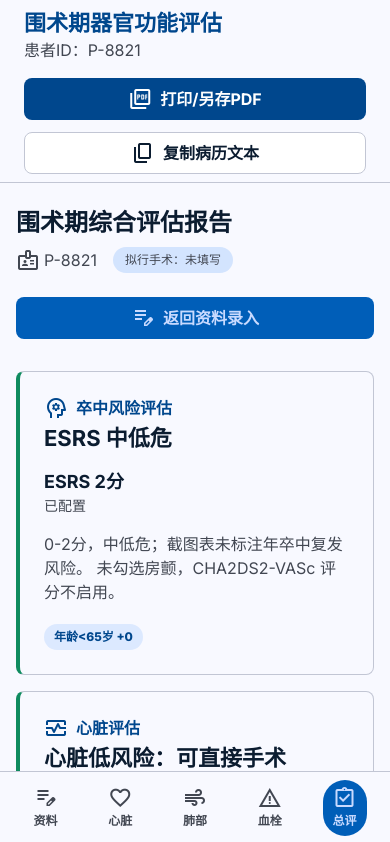
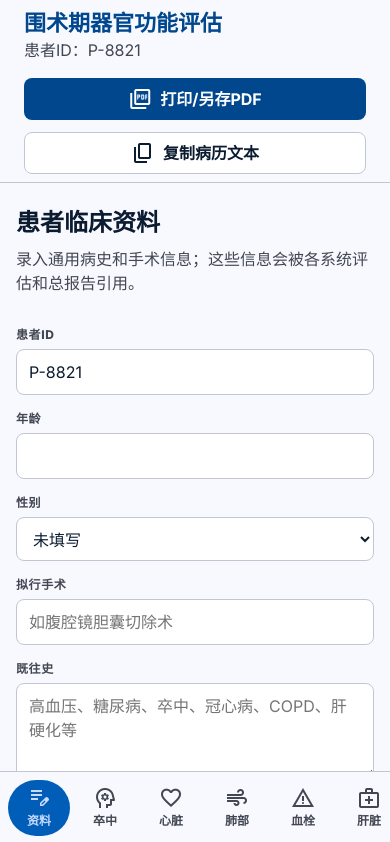
Before and after one commit to adelezou343/periop, a React (Vite) app: page / in a window 390 px wide. Shown: the top 842 px of the page. Built offline with nearby package versions, Linux system fonts and the light colour scheme.

Commit message:
Improve mobile flow and concise summary

```diff
--- a/src/main.tsx
+++ b/src/main.tsx
@@ -24,7 +24,7 @@ function Icon({ name }: { name: string }) {
 }
 
 function App() {
-  const [activeView, setActiveView] = useState<AssessmentId>("summary");
+  const [activeView, setActiveView] = useState<AssessmentId>("clinical");
   const [patient, setPatient] = useState<PatientProfile>(initialPatient);
   const [inputs, setInputs] = useState<Record<string, Record<string, string | boolean>>>({});
   const [copyState, setCopyState] = useState("复制病历文本");
@@ -124,9 +124,11 @@ function App() {
       <nav className="mobileNav no-print">
         {[
           { id: "clinical" as AssessmentId, label: "资料", icon: "edit_note" },
+          { id: "stroke" as AssessmentId, label: "卒中", icon: "psychology" },
           { id: "cardiac" as AssessmentId, label: "心脏", icon: "favorite" },
           { id: "pulmonary" as AssessmentId, label: "肺部", icon: "air" },
           { id: "thrombosis" as AssessmentId, label: "血栓", icon: "warning" },
+          { id: "liver" as AssessmentId, label: "肝脏", icon: "medical_services" },
           { id: "summary" as AssessmentId, label: "总评", icon: "assignment_turned_in" },
         ].map((item) => (
           <button key={item.id} className={activeView === item.id ? "mobileItem active" : "mobileItem"} onClick={() => setActiveView(item.id)}>
@@ -292,6 +294,8 @@ function AssessmentInput({ field, value, onChange }: { field: AssessmentField; v
 }
 
 function Summary({ patient, results, onEditClinical }: { patient: PatientProfile; results: AssessmentResult[]; onEditClinical: () => void }) {
+  const conciseReport = buildConciseReport(results);
+
   return (
     <>
       <section className="summaryHeader">
@@ -308,36 +312,13 @@ function Summary({ patient, results, onEditClinical }: { patient: PatientProfile
         </button>
       </section>
 
-      <div className="riskGrid">
-        {results.map((result, index) => <RiskCard key={result.moduleId} result={result} featured={index === 0} />)}
-        <div className="compositeCard">
-          <p>Patient Summary</p>
-          <h3>{patient.age ? `${patient.age}岁` : "年龄未填"}</h3>
-          <span>{patient.sex || "性别未填"} · {patient.surgeryName || "未填写拟行手术"}</span>
-          <Icon name="health_and_safety" />
+      <section className="conciseReport">
+        <div className="sectionTitle">
+          <Icon name="summarize" />
+          <h2>总评结论</h2>
         </div>
-      </div>
-
-      <section className="recommendations">
-        <div className="sectionTitle">
-          <Icon name="assignment_turned_in" />
-          <h2>围术期建议</h2>
-        </div>
-        <div className="recommendationGrid">
-          <RecommendationColumn
-            title="术前"
-            items={[
-              ["fact_check", "完善资料核对", "确认五个系统评估表均已导入并完成评分后，再形成正式结论。"],
-              ["science", "系统资料复核", "按卒中、心脏、肺部、血栓和肝脏模块分别补充相应检查与评分资料。"],
-            ]}
-          />
-          <RecommendationColumn
-            title="术后"
-            items={[
-              ["monitor", "重点监测", "根据最终风险分层安排神经、心肺、血栓和肝功能相关监测。"],
-              ["content_paste", "病历记录", "可使用复制按钮生成病历摘要，并结合正式评估表结果修订。"],
-            ]}
-          />
+        <div className="reportText">
+          {conciseReport.map((paragraph) => <p key={paragraph}>{paragraph}</p>)}
         </div>
       </section>
     </>
@@ -431,12 +412,71 @@ function buildReportText(patient: PatientProfile, results: AssessmentResult[]) {
     `年龄/性别：${patient.age || "未填写"} / ${patient.sex || "未填写"}`,
     `拟行手术：${patient.surgeryName || "未填写"}`,
     "",
-    "分系统评估：",
-    ...results.map((result) => `${result.title}：${result.statusText}；${result.scoreLabel}；${result.summary}`),
-    "",
-    "说明：当前首版未导入正式评分表的模块均标记为待配置，不作为确定性医学结论。",
+    ...buildConciseReport(results),
   ];
   return lines.join("\n");
+}
+
+function buildConciseReport(results: AssessmentResult[]) {
+  const findResult = (id: AssessmentId) => results.find((result) => result.moduleId === id);
+  const stroke = findResult("stroke");
+  const cardiac = findResult("cardiac");
+  const pulmonary = findResult("pulmonary");
+  const thrombosis = findResult("thrombosis");
+  const liver = findResult("liver");
+
+  return [
+    buildStrokeConclusion(stroke),
+    buildCardiacConclusion(cardiac),
+    buildPulmonaryConclusion(pulmonary),
+    buildThrombosisConclusion(thrombosis),
+    buildLiverConclusion(liver),
+  ];
+}
+
+function buildStrokeConclusion(result?: AssessmentResult) {
+  const score = result?.details?.esrsScore ?? "未完成";
+  const risk = result?.details?.esrsRiskLabel ?? "未评估";
+  const annualRisk = result?.details?.esrsAnnualRisk ?? "未评估";
+  return `卒中风险评估Essen评分：${score}分，为${risk}，年卒中复发风险为${annualRisk}。`;
+}
+
+function parseSurgicalRisk(value?: string | number | boolean) {
+  const text = typeof value === "string" ? value : "未选择";
+  if (text.includes("低")) return { level: "低", percent: "<1" };
+  if (text.includes("中")) return { level: "中", percent: "1-5" };
+  if (text.includes("高")) return { level: "高", percent: ">5" };
+  return { level: "未选择", percent: "未评估" };
+}
+
+function buildCardiacConclusion(result?: AssessmentResult) {
+  const surgical = parseSurgicalRisk(result?.details?.surgicalCardiacRisk);
+  const rcriClass = result?.details?.rcriClass ?? "未完成";
+  const maceRisk = result?.details?.maceRisk ?? "未评估";
+  const intrinsic = result?.details?.intrinsicRiskLabel ?? "未评估";
+  return `心脏评估该患者的手术心血管风险为${surgical.level}风险（${surgical.percent}%）。改良心脏危险指数RCRI ${rcriClass}，MACE发生风险${maceRisk}%。心脏本身心血管风险为${intrinsic}。`;
+}
+
+function buildPulmonaryConclusion(result?: AssessmentResult) {
+  const score = result?.details?.arozullahScore ?? "未完成";
+  const incidence = result?.details?.arozullahIncidence ?? "未评估";
+  const spo2 = result?.details?.preopSpo2;
+  const oxygen = result?.details?.oxygenRiskLabel ?? "未评估";
+  const spo2Text = typeof spo2 === "number" ? `${spo2}%` : "未填写";
+  return `肺部评估围术期呼吸系统并发症（PPCs）发生率。术后呼吸衰竭预测评分${score}分，术后呼吸衰竭发生率${incidence}。血氧保护度${spo2Text}，${oxygen}。`;
+}
+
+function buildThrombosisConclusion(result?: AssessmentResult) {
+  const risk = result?.details?.riskLabel ?? "未评估";
+  const score = result?.details?.score ?? "未完成";
+  return `血栓栓塞风险评估${risk}（Caprini评分${score}分）。`;
+}
+
+function buildLiverConclusion(result?: AssessmentResult) {
+  const score = result?.details?.score ?? "未完成";
+  const childPughClass = String(result?.details?.childPughClass ?? "未评估").replace("级", "");
+  const prognosis = String(result?.details?.prognosis ?? "未评估").replace("手术风险", "");
+  return `肝脏评估Child-Pugh评分${score}分，为${childPughClass}级手术，手术风险${prognosis}。`;
 }
 
 createRoot(document.getElementById("root")!).render(
--- a/src/modules/assessments/modules.ts
+++ b/src/modules/assessments/modules.ts
@@ -79,6 +79,8 @@ function evaluateStroke(inputs: Record<string, string | boolean>, patient: Patie
   const esrsScore = Math.max(rawEsrsScore, 2);
   const esrsStatus = esrsScore <= 2 ? "ESRS 中低危" : esrsScore <= 6 ? "ESRS 高度风险" : "ESRS 极高度风险";
   const esrsLevel: RiskLevel = esrsScore <= 2 ? "low" : "high";
+  const esrsRiskLabel = esrsScore <= 2 ? "中低危" : esrsScore <= 6 ? "高风险" : "极高度风险";
+  const esrsAnnualRisk = esrsScore <= 2 ? "未标注" : esrsScore <= 6 ? "7-9%" : "11%";
   const esrsRiskText = esrsScore <= 2 ? "0-2分，中低危；截图表未标注年卒中复发风险。" : esrsScore <= 6 ? "3-6分，高度风险；年卒中复发风险约7%-9%。" : "6分以上，极高度风险；年卒中复发风险约11%。";
 
   const hasAf = isChecked(inputs, "atrialFibrillation");
@@ -129,6 +131,12 @@ function evaluateStroke(inputs: Record<string, string | boolean>, patient: Patie
     factors,
     recommendations,
     configured: true,
+    details: {
+      esrsScore,
+      esrsRiskLabel,
+      esrsAnnualRisk,
+      chaScore,
+    },
   };
 }
 
@@ -190,7 +198,7 @@ function evaluatePulmonary(inputs: Record<string, string | boolean>, patient: Pa
     [`手术类型：${surgeryType}`, surgeryTypeScores[surgeryType] ?? 0, surgeryType !== "未选择" && surgeryType !== "其他"],
     ["急诊手术", 11, isChecked(inputs, "emergencySurgery")],
     ["白蛋白<30 g/L", 9, albumin !== undefined && albumin < 30],
-    ["尿素氮>0.3 g/L（10.68 umol/L）", 8, bun !== undefined && bun > 0.3],
+    ["尿素氮>10.68 mmol/L", 8, bun !== undefined && bun > 10.68],
     ["部分或完全依赖性功能状态", 7, isChecked(inputs, "dependentFunctionalStatus")],
     ["COPD病史", 6, isChecked(inputs, "copd")],
     ["年龄>70岁", 6, age !== undefined && age > 70],
@@ -200,6 +208,7 @@ function evaluatePulmonary(inputs: Record<string, string | boolean>, patient: Pa
 
   const arozullahScore = arozullahItems.reduce((total, [, score, active]) => total + (active ? score : 0), 0);
   const arozullahLevel: RiskLevel = arozullahScore <= 10 ? "low" : arozullahScore <= 19 ? "moderate" : "high";
+  const arozullahIncidence = arozullahScore <= 10 ? "0.5%" : arozullahScore <= 19 ? "1.8%" : arozullahScore <= 27 ? "4.2%" : arozullahScore <= 40 ? "10.1%" : "26.6%";
   const arozullahRiskText =
     arozullahScore <= 10
       ? "Arozullah评分≤10分，术后急性呼吸衰竭发生率约0.5%。"
@@ -302,6 +311,13 @@ function evaluatePulmonary(inputs: Record<string, string | boolean>, patient: Pa
       "进行上腹部或开胸手术并发症危险性较大，肺部手术危险性更大。",
     ],
     configured: true,
+    details: {
+      arozullahScore,
+      arozullahIncidence,
+      preopSpo2,
+      oxygenRiskLabel: preopSpo2 === undefined ? "未评估" : preopSpo2 < 90 ? "风险增加" : "手术风险小",
+      pftStatus,
+    },
   };
 }
 
@@ -378,6 +394,7 @@ function evaluateCardiac(inputs: Record<string, string | boolean>, patient: Pati
   recommendations.push(pathway);
 
   const level: RiskLevel = hasModifiers || biomarkersAbnormal ? "high" : calculatedRiskElevated ? "moderate" : "low";
+  const intrinsicRiskLabel = level === "high" ? "高风险" : level === "moderate" ? "中风险" : "低风险";
   const activeRcriFactors = rcriItems.filter(([, active]) => active).map(([label]) => label);
 
   return {
@@ -390,6 +407,13 @@ function evaluateCardiac(inputs: Record<string, string | boolean>, patient: Pati
     factors: [`手术风险：${surgicalCardiacRisk}`, ...activeRcriFactors, ...activeModifiers],
     recommendations,
     configured: true,
+    details: {
+      surgicalCardiacRisk,
+      rcriScore,
+      rcriClass,
+      maceRisk,
+      intrinsicRiskLabel,
+    },
   };
 }
 
@@ -407,8 +431,10 @@ function selectedLabel(inputs: Record<string, string | boolean>, key: string) {
 }
 
 function evaluateThrombosis(inputs: Record<string, string | boolean>, patient: PatientProfile): AssessmentResult {
+  const age = numericAge(patient);
+  const ageGroup = age === undefined ? "年龄未填写" : age <= 40 ? "≤40岁" : age <= 60 ? "41-60岁" : age <= 74 ? "61-74岁" : "≥75岁";
   const groupedItems: Array<[string, number, string | undefined]> = [
-    ["年龄", selectedScore(inputs, "ageGroup", { "≤40岁": 0, "41-60岁": 1, "61-74岁": 2, "≥75岁": 3 }), selectedLabel(inputs, "ageGroup")],
+    ["年龄", age === undefined ? 0 : selectedScore({ ageGroup }, "ageGroup", { "≤40岁": 0, "41-60岁": 1, "61-74岁": 2, "≥75岁": 3 }), age === undefined ? undefined : ageGroup],
     ["活动", selectedScore(inputs, "mobility", { 无: 0, "限制活动<72h": 1, "限制活动≥72h": 2 }), selectedLabel(inputs, "mobility")],
     ["留置中心静脉导管", selectedScore(inputs, "centralVenousCatheter", { 无: 0, "中心静脉置管（PICC或CVC）": 2 }), selectedLabel(inputs, "centralVenousCatheter")],
     ["手术相关因素", selectedScore(inputs, "operationDuration", { 无: 0, "手术<45min": 1, "手术≥45min": 2 }), selectedLabel(inputs, "operationDuration")],
@@ -448,6 +474,7 @@ function evaluateThrombosis(inputs: Record<string, string | boolean>, patient: P
   const score = groupScore + additiveScore;
   const level: RiskLevel = score >= 5 ? "high" : score >= 3 ? "moderate" : "low";
   const statusText = score >= 5 ? "Caprini 高危" : score >= 3 ? "Caprini 中危" : "Caprini 低危";
+  const riskLabel = score >= 5 ? "高度风险" : score >= 3 ? "中危" : "低危";
   const factors = [
     ...groupedItems.filter(([, score]) => score > 0).map(([group, score, label]) => `${group}：${label} +${score}`),
     ...additiveItems.filter(([, , active]) => active).map(([label, score]) => `${label} +${score}`),
@@ -464,9 +491,14 @@ function evaluateThrombosis(inputs: Record<string, string | boolean>, patient: P
     recommendations: [
       `Caprini评分：${score}分，${statusText}。`,
       "危险分级：低危0-2分；中危3-4分；高危≥5分。",
-      "年龄、活动、留置中心静脉导管、手术相关因素按各组只选其一；内科、外科、辅助检查、女性患者相关因素按表格可累加。",
+      "年龄根据患者临床资料自动判断；活动、留置中心静脉导管、手术相关因素按各组只选其一；内科、外科、辅助检查、女性患者相关因素按表格可累加。",
     ],
     configured: true,
+    details: {
+      score,
+      riskLabel,
+      ageGroup,
+    },
   };
 }
 
@@ -528,6 +560,11 @@ function evaluateLiver(inputs: Record<string, string | boolean>, patient: Patien
       "Child-Pugh A级5-6分：手术风险小；B级7-9分：手术风险中等；C级10-15分：手术风险大。",
     ],
     configured: true,
+    details: {
+      score: missingItems.length === 0 ? score : undefined,
+      childPughClass,
+      prognosis,
+    },
   };
 }
 
@@ -559,7 +596,6 @@ export const assessmentModules: AssessmentModule[] = [
     shortTitle: "心脏",
     icon: "monitor_heart",
     fields: [
-      { id: "surgicalCardiacRisk", label: "手术本身心血管风险", type: "select", options: ["未选择", "低风险（<1%）", "中等风险（1%-5%）", "高风险（>5%）"] },
       { id: "highRiskSurgery", label: "高危手术（胸腔内、腹腔内和腹股沟以上血管手术）", type: "checkbox" },
       { id: "ischemicHeartDisease", label: "缺血性心脏病", type: "checkbox" },
       { id: "heartFailure", label: "充血性心力衰竭病史", type: "checkbox" },
@@ -578,6 +614,7 @@ export const assessmentModules: AssessmentModule[] = [
       { id: "bnpStatus", label: "BNP/NT-proBNP", type: "select", options: ["未检测", "正常", "异常"] },
       { id: "troponinStatus", label: "肌钙蛋白", type: "select", options: ["未检测", "正常", "异常"] },
       { id: "ecg", label: "心电图/超声/CTA补充资料", type: "textarea", placeholder: "记录EF、瓣膜病、心律失常、CTA、会诊意见等" },
+      { id: "surgicalCardiacRisk", label: "手术本身心血管风险", type: "select", options: ["未选择", "低风险（<1%）", "中等风险（1%-5%）", "高风险（>5%）"] },
     ],
     evaluate: evaluateCardiac,
   },
@@ -590,7 +627,7 @@ export const assessmentModules: AssessmentModule[] = [
       { id: "surgeryType", label: "手术类型（Arozullah）", type: "select", options: ["未选择", "腹主动脉瘤手术", "胸科手术", "神经外科/上腹部/外周血管手术", "颈部手术", "其他"] },
       { id: "emergencySurgery", label: "急诊手术", type: "checkbox" },
       { id: "albumin", label: "白蛋白", type: "number", unit: "g/L" },
-      { id: "bun", label: "尿素氮", type: "number", unit: "g/L" },
+      { id: "bun", label: "尿素氮", type: "number", unit: "mmol/L" },
       { id: "dependentFunctionalStatus", label: "部分或完全依赖性功能状态", type: "checkbox" },
       { id: "copd", label: "COPD/哮喘/限制性通气障碍", type: "checkbox" },
       { id: "duration", label: "预计手术时间", type: "number", unit: "min" },
@@ -608,7 +645,6 @@ export const assessmentModules: AssessmentModule[] = [
     shortTitle: "血栓",
     icon: "bloodtype",
     fields: [
-      { id: "ageGroup", label: "年龄（只选其一）", type: "select", options: ["≤40岁", "41-60岁", "61-74岁", "≥75岁"] },
       { id: "mobility", label: "活动（只选其一）", type: "select", options: ["无", "限制活动<72h", "限制活动≥72h"] },
       { id: "recentStroke", label: "脑卒中（1个月内）", type: "checkbox" },
       { id: "priorVte", label: "VTE病史", type: "checkbox" },
--- a/src/styles.css
+++ b/src/styles.css
@@ -575,6 +575,25 @@ textarea {
   padding: 32px;
 }
 
+.conciseReport {
+  border: 1px solid var(--outline-variant);
+  border-radius: 8px;
+  background: var(--surface-container-lowest);
+  padding: 28px;
+}
+
+.reportText {
+  display: grid;
+  gap: 14px;
+  color: var(--on-background);
+  font-size: 17px;
+  line-height: 1.8;
+}
+
+.reportText p {
+  margin: 0;
+}
+
 .sectionTitle {
   gap: 12px;
   margin-bottom: 24px;
@@ -648,7 +667,9 @@ textarea {
     bottom: 0;
     left: 0;
     display: flex;
-    justify-content: space-around;
+    justify-content: flex-start;
+    gap: 4px;
+    overflow-x: auto;
     border-top: 1px solid var(--outline-variant);
     background: var(--surface);
     padding: 8px;
@@ -663,6 +684,7 @@ textarea {
     background: transparent;
     color: var(--on-surface-variant);
     padding: 6px 10px;
+    min-width: 62px;
     font-size: 12px;
     font-weight: 800;
   }
@@ -724,6 +746,15 @@ textarea {
     padding: 24px 16px 88px;
   }
 
+  .conciseReport {
+    padding: 20px;
+  }
+
+  .reportText {
+    font-size: 16px;
+    line-height: 1.75;
+  }
+
   .pageHeading h2,
   .summaryHeader h2 {
     font-size: 24px;
--- a/src/types/assessment.ts
+++ b/src/types/assessment.ts
@@ -32,6 +32,7 @@ export interface AssessmentResult {
   factors: string[];
   recommendations: string[];
   configured: boolean;
+  details?: Record<string, string | number | boolean | undefined>;
 }
 
 export interface AssessmentModule {
```
